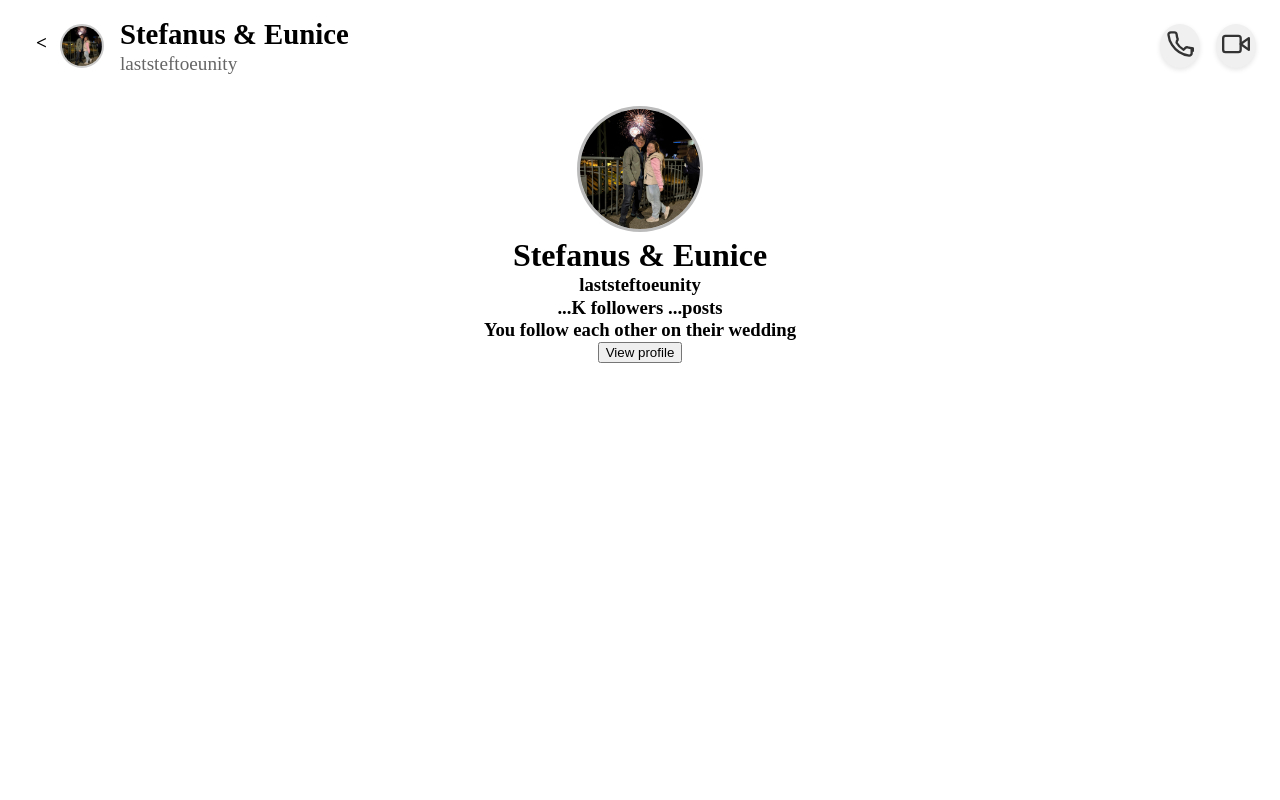
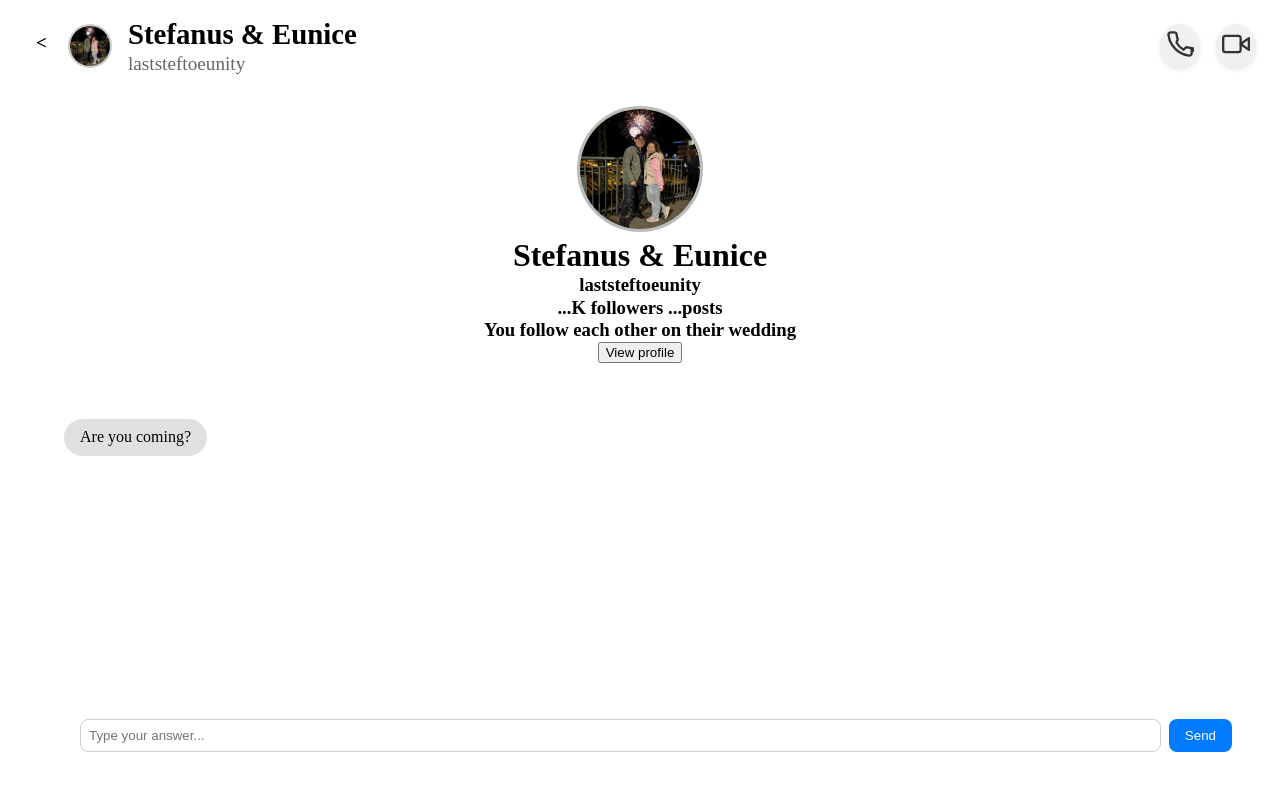
Before and after one commit to Vae2002/WeddingPlanner, a Flask app: page /messenger in a window 1280 px wide. Run offline with Flask 2, Linux system fonts and the light colour scheme.

Commit message:
messenger done. camera only turns on when on addStory

```diff
--- a/static/css/styles.css
+++ b/static/css/styles.css
@@ -299,7 +299,7 @@ footer {
 .profile-header.heading {
     position: absolute;
     top: -10px;
-    left: 3rem;
+    left: 3.5rem;
     z-index: 20; /* Higher than video/canvas */
     background-color: rgba(255,255,255,0.7);
     padding: 8px 12px;
@@ -588,3 +588,72 @@ footer {
     z-index: 10;
     display: none; /* hidden by default */
 }
+
+  .questionnaire-container {
+    flex-grow: 1;
+    display: flex;
+    flex-direction: column;
+    justify-content: flex-end;
+    padding: 1rem;
+    max-height: 100%;
+  }
+
+  .chat-box {
+    flex-grow: 1;
+    overflow-y: auto;
+    /* background: #f9f9f9; */
+    padding: 1rem;
+    /* border: 1px solid #ccc; */
+    border-radius: 12px;
+    margin-bottom: 0.75rem;
+    display: flex;
+    flex-direction: column;
+  }
+
+  .message {
+    margin: 0.5rem 0;
+    padding: 0.6rem 1rem;
+    border-radius: 20px;
+    max-width: 80%;
+    word-wrap: break-word;
+  }
+
+  .message.question {
+    background-color: #e0e0e0;
+    align-self: flex-start;
+  }
+
+  .message.answer {
+    background-color: #d1e7dd;
+    align-self: flex-end;
+    text-align: right;
+  }
+
+  .input-area {
+    position: fixed;
+    bottom: 3rem;
+    left: 5rem;
+    width: 90%;
+    display: flex;
+    gap: 0.5rem;
+  }
+
+  .input-area input {
+    flex: 1;
+    padding: 0.5rem;
+    border: 1px solid #ccc;
+    border-radius: 8px;
+  }
+
+  .input-area button {
+    padding: 0.5rem 1rem;
+    border: none;
+    background: #007bff;
+    color: white;
+    border-radius: 8px;
+    cursor: pointer;
+  }
+
+  .input-area button:hover {
+    background: #0056b3;
+  }
--- /dev/null
+++ b/static/js/messenger.js
@@ -0,0 +1,52 @@
+document.addEventListener('DOMContentLoaded', () => {
+  const questions = [
+    "Are you coming?",
+    "How many people are attending?",
+    "Any wishes for the bride & groom?"
+  ];
+
+  const answers = [];
+  let currentQuestion = 0;
+
+  const chatBox = document.getElementById('chat-box');
+  const answerInput = document.getElementById('answer-input');
+  const submitBtn = document.getElementById('submit-answer');
+
+  function appendMessage(text, type) {
+    const msg = document.createElement('div');
+    msg.className = `message ${type}`;
+    msg.textContent = text;
+    chatBox.appendChild(msg);
+    chatBox.scrollTop = chatBox.scrollHeight;
+  }
+
+  function askNextQuestion() {
+    if (currentQuestion < questions.length) {
+      appendMessage(questions[currentQuestion], 'question');
+    } else {
+      appendMessage("Thank you for your responses! ❤️", 'question');
+      // Optionally send to server
+      fetch('/submit-answers', {
+        method: 'POST',
+        headers: { 'Content-Type': 'application/json' },
+        body: JSON.stringify(answers)
+      });
+      submitBtn.disabled = true;
+      answerInput.disabled = true;
+    }
+  }
+
+  submitBtn.addEventListener('click', () => {
+    const answer = answerInput.value.trim();
+    if (!answer) return;
+
+    appendMessage(answer, 'answer');
+    answers.push({ question: questions[currentQuestion], answer });
+
+    answerInput.value = '';
+    currentQuestion++;
+    setTimeout(askNextQuestion, 500);
+  });
+
+  askNextQuestion(); // Start the chat
+});
--- a/static/js/scripts.js
+++ b/static/js/scripts.js
@@ -1,14 +1,5 @@
-console.log("JavaScript is connected.");
-
 document.addEventListener('DOMContentLoaded', () => {
     const audio = document.getElementById('bg-audio');
-    if (audio) {
-        audio.addEventListener('ended', () => {
-            window.location.href = "/messenger";
-        });
-    }
-});
-
     const video = document.getElementById('camera-stream');
     const canvas = document.getElementById('capture-canvas');
     const captureBtn = document.getElementById('capture-btn');
@@ -16,65 +7,21 @@ const modal = document.getElementById('photo-modal');
     const capturedImg = document.getElementById('captured-image-preview');
     const shareBtn = document.getElementById('share-btn');
     const cancelBtn = document.getElementById('cancel-btn');
+    const switchBtn = document.getElementById('switch-camera-btn');
 
     let currentFilename = null;
-
-async function startCamera() {
-    try {
-        const stream = await navigator.mediaDevices.getUserMedia({ video: true });
-        video.srcObject = stream;
-    } catch (err) {
-        alert('Camera access denied');
-        console.error(err);
-    }
-}
-
-captureBtn.addEventListener('click', () => {
-    const context = canvas.getContext('2d');
-    canvas.width = video.videoWidth;
-    canvas.height = video.videoHeight;
-    context.drawImage(video, 0, 0, canvas.width, canvas.height);
-
-    const imageData = canvas.toDataURL('image/jpeg');
-    capturedImg.src = imageData;
-    modal.style.display = 'flex';
-
-    // Save image temporarily
-    fetch('/save-photo', {
-        method: 'POST',
-        headers: { 'Content-Type': 'application/json' },
-        body: JSON.stringify({ image: imageData })
-    })
-    .then(res => res.json())
-    .then(data => {
-        currentFilename = data.filename;
-    });
-});
-
-shareBtn.addEventListener('click', () => {
-    modal.style.display = 'none';
-    alert('Photo shared!');
-    currentFilename = null; // already saved
-});
-
-cancelBtn.addEventListener('click', () => {
-    if (currentFilename) {
-        fetch(`/delete-photo/${currentFilename}`, {
-            method: 'DELETE'
-        }).then(() => {
-            currentFilename = null;
-            modal.style.display = 'none';
-        });
-    }
-});
-
     let currentStream = null;
     let currentFacingMode = 'user'; // 'user' = front, 'environment' = back
 
-const switchBtn = document.getElementById('switch-camera-btn');
+    // Handle background audio end
+    if (audio) {
+        audio.addEventListener('ended', () => {
+            window.location.href = "/messenger";
+        });
+    }
 
     // Show the switch button only on mobile
-if (/Mobi|Android/i.test(navigator.userAgent)) {
+    if (switchBtn && /Mobi|Android/i.test(navigator.userAgent)) {
         switchBtn.style.display = 'block';
     }
 
@@ -90,16 +37,73 @@ async function startCamera(facingMode = 'user') {
             });
 
             currentStream = stream;
+            if (video) {
                 video.srcObject = stream;
+            }
         } catch (err) {
             console.error('Error starting camera:', err);
+            alert('Camera access denied or not available.');
         }
     }
 
-// Flip camera when button is clicked
+    // Initial camera start
+    if (video) {
+        startCamera();
+    }
+
+
+    // Flip camera
+    if (switchBtn) {
         switchBtn.addEventListener('click', () => {
             currentFacingMode = currentFacingMode === 'user' ? 'environment' : 'user';
             startCamera(currentFacingMode);
         });
+    }
 
-startCamera(); // Initial start
+    // Capture photo
+    if (captureBtn && canvas && video && modal && capturedImg) {
+        captureBtn.addEventListener('click', () => {
+            const context = canvas.getContext('2d');
+            canvas.width = video.videoWidth;
+            canvas.height = video.videoHeight;
+            context.drawImage(video, 0, 0, canvas.width, canvas.height);
+
+            const imageData = canvas.toDataURL('image/jpeg');
+            capturedImg.src = imageData;
+            modal.style.display = 'flex';
+
+            fetch('/save-photo', {
+                method: 'POST',
+                headers: { 'Content-Type': 'application/json' },
+                body: JSON.stringify({ image: imageData })
+            })
+            .then(res => res.json())
+            .then(data => {
+                currentFilename = data.filename;
+            });
+        });
+    }
+
+    // Share photo
+    if (shareBtn && modal) {
+        shareBtn.addEventListener('click', () => {
+            modal.style.display = 'none';
+            alert('Photo shared!');
+            currentFilename = null;
+        });
+    }
+
+    // Cancel photo
+    if (cancelBtn && modal) {
+        cancelBtn.addEventListener('click', () => {
+            if (currentFilename) {
+                fetch(`/delete-photo/${currentFilename}`, {
+                    method: 'DELETE'
+                }).then(() => {
+                    currentFilename = null;
+                    modal.style.display = 'none';
+                });
+            }
+        });
+    }
+});
--- a/templates/messenger.html
+++ b/templates/messenger.html
@@ -46,6 +46,21 @@
             <button>View profile</button>
         </a>
     </div>
+
+    <div class="questionnaire-container">
+      <div id="question-box" class="question-box hidden">
+        <p id="question-text"></p>
+      </div>
+
+      <div id="chat-box" class="chat-box"></div>
+
+      <div class="input-area">
+        <input type="text" id="answer-input" placeholder="Type your answer..." />
+        <button id="submit-answer">Send</button>
+      </div>
+    </div>
+
 </body>
 
+<script src="{{ url_for('static', filename='js/messenger.js') }}"></script>
 {% endblock %}
```
Also changed, not shown: static/captures/capture_1.jpg (added). Lines whose indentation alone changed are shown as unchanged.
